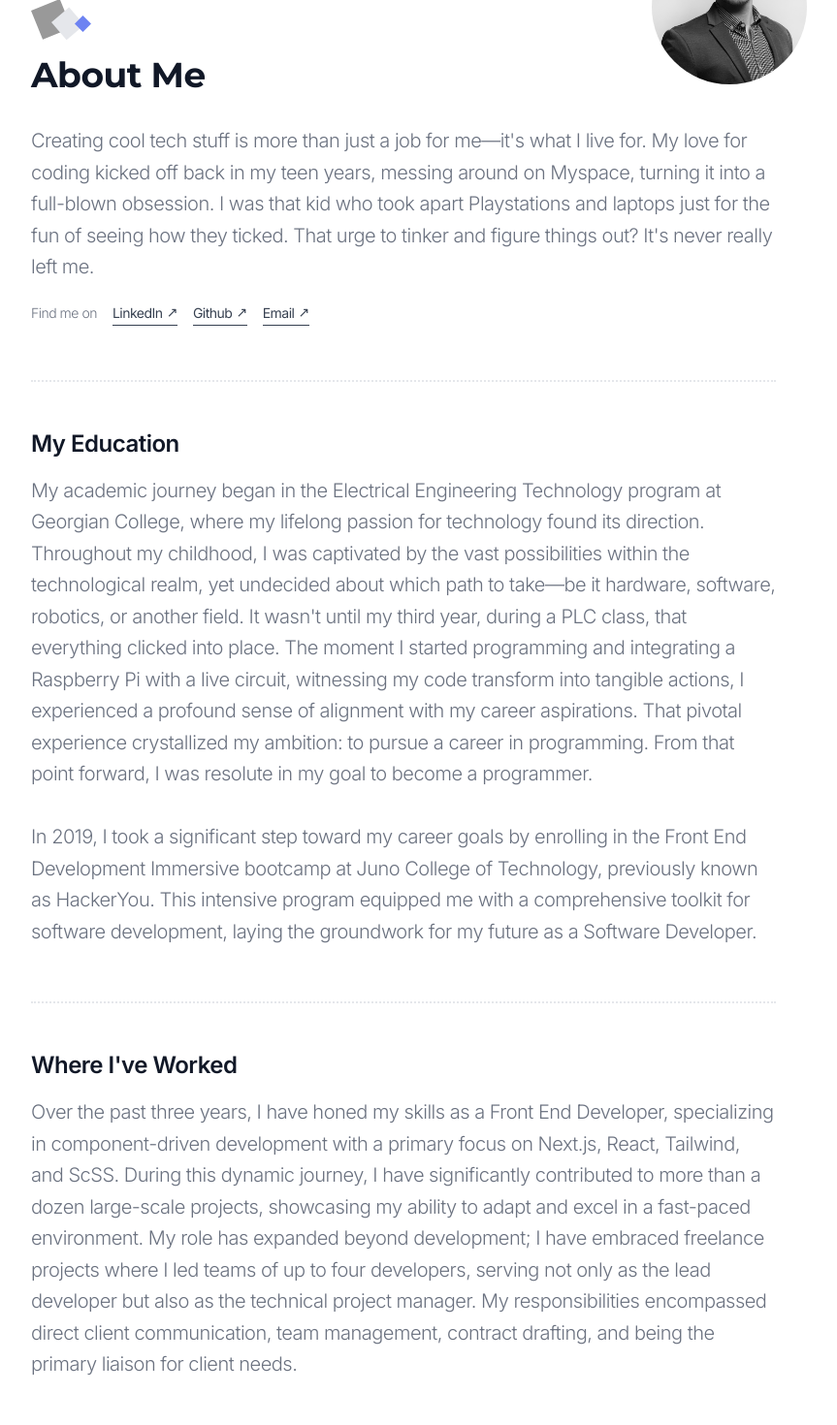
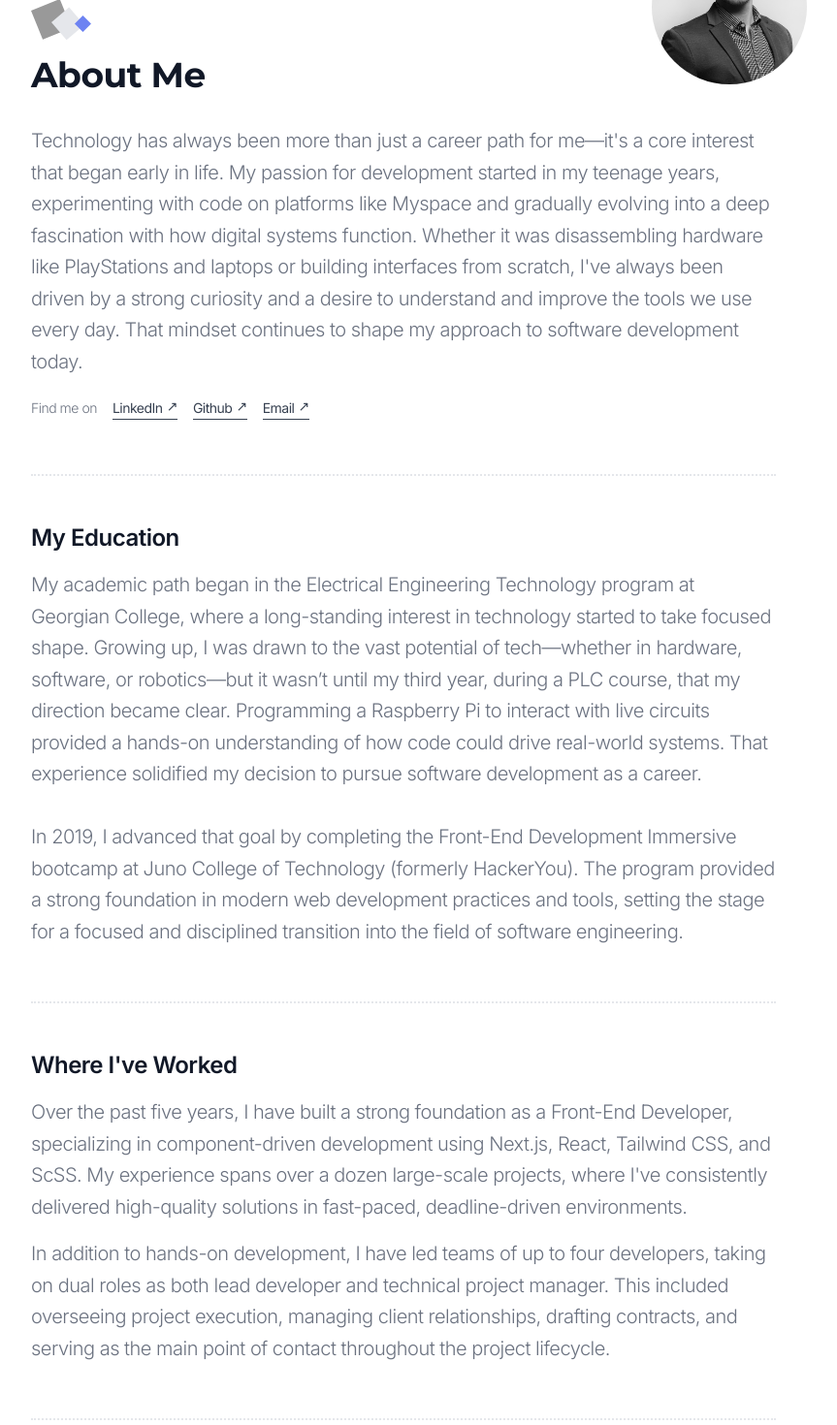
Before and after one commit to keilmart/portfolioV3, a Next.js app: page /about in a window 1280 px wide. Shown: the part 160-1630 px from the top of the page at 97% size, without its empty margins (224-1087 px from the left). Built offline with nearby package versions, Linux system fonts and the light colour scheme.

Commit message:
About section updated

```diff
--- a/components/HomepageFeaturedList/HomepageFeaturedList.js
+++ b/components/HomepageFeaturedList/HomepageFeaturedList.js
@@ -5,10 +5,7 @@ import PlaceholderBlur from "../PlaceholderBlur/PlaceholderBlur";
 const HomepageFeaturedList = ({ projects }) => {
   return (
     <ul>
-      {projects.map(
-        (project) => (
-          console.log("Project", project.name, project.order),
-          (
+      {projects.map((project) => (
         <li
           className="flex flex-col items-center space-x-0 space-y-4 antialiased border-dotted md:first:border-b-0 first:border-b-2 first:pb-6 last:pt-6 md:flex-row md:space-y-0 md:space-x-8 lg:space-x-12 dark:border-gray-400"
           key={project.slug}>
@@ -49,9 +46,7 @@ const HomepageFeaturedList = ({ projects }) => {
             </Link>
           </div>
         </li>
-          )
-        )
-      )}
+      ))}
     </ul>
   );
 };
--- a/pages/about.js
+++ b/pages/about.js
@@ -61,11 +61,14 @@ const About = () => {
         </h1>
         <div>
           <p className="mb-4">
-            Creating cool tech stuff is more than just a job for me—it&apos;s what I live
-            for. My love for coding kicked off back in my teen years, messing around on
-            Myspace, turning it into a full-blown obsession. I was that kid who took apart
-            Playstations and laptops just for the fun of seeing how they ticked. That urge
-            to tinker and figure things out? It&apos;s never really left me.
+            Technology has always been more than just a career path for me—it&apos;s a
+            core interest that began early in life. My passion for development started in
+            my teenage years, experimenting with code on platforms like Myspace and
+            gradually evolving into a deep fascination with how digital systems function.
+            Whether it was disassembling hardware like PlayStations and laptops or
+            building interfaces from scratch, I&apos;ve always been driven by a strong
+            curiosity and a desire to understand and improve the tools we use every day.
+            That mindset continues to shape my approach to software development today.
           </p>
         </div>
 
@@ -88,25 +91,22 @@ const About = () => {
         </h2>
         <div>
           <p>
-            My academic journey began in the Electrical Engineering Technology program at
-            Georgian College, where my lifelong passion for technology found its
-            direction. Throughout my childhood, I was captivated by the vast possibilities
-            within the technological realm, yet undecided about which path to take—be it
-            hardware, software, robotics, or another field. It wasn&apos;t until my third
-            year, during a PLC class, that everything clicked into place. The moment I
-            started programming and integrating a Raspberry Pi with a live circuit,
-            witnessing my code transform into tangible actions, I experienced a profound
-            sense of alignment with my career aspirations. That pivotal experience
-            crystallized my ambition: to pursue a career in programming. From that point
-            forward, I was resolute in my goal to become a programmer.
+            My academic path began in the Electrical Engineering Technology program at
+            Georgian College, where a long-standing interest in technology started to take
+            focused shape. Growing up, I was drawn to the vast potential of tech—whether
+            in hardware, software, or robotics—but it wasn’t until my third year, during a
+            PLC course, that my direction became clear. Programming a Raspberry Pi to
+            interact with live circuits provided a hands-on understanding of how code
+            could drive real-world systems. That experience solidified my decision to
+            pursue software development as a career.
           </p>
           <br />
           <p className="mb-4">
-            In 2019, I took a significant step toward my career goals by enrolling in the
-            Front End Development Immersive bootcamp at Juno College of Technology,
-            previously known as HackerYou. This intensive program equipped me with a
-            comprehensive toolkit for software development, laying the groundwork for my
-            future as a Software Developer.
+            In 2019, I advanced that goal by completing the Front-End Development
+            Immersive bootcamp at Juno College of Technology (formerly HackerYou). The
+            program provided a strong foundation in modern web development practices and
+            tools, setting the stage for a focused and disciplined transition into the
+            field of software engineering.
           </p>
         </div>
 
@@ -115,17 +115,19 @@ const About = () => {
           Where I&apos;ve Worked
         </h2>
         <div>
+          <p className="mb-4">
+            Over the past five years, I have built a strong foundation as a Front-End
+            Developer, specializing in component-driven development using Next.js, React,
+            Tailwind CSS, and ScSS. My experience spans over a dozen large-scale projects,
+            where I&apos;ve consistently delivered high-quality solutions in fast-paced,
+            deadline-driven environments.
+          </p>
           <p>
-            Over the past three years, I have honed my skills as a Front End Developer,
-            specializing in component-driven development with a primary focus on Next.js,
-            React, Tailwind, and ScSS. During this dynamic journey, I have significantly
-            contributed to more than a dozen large-scale projects, showcasing my ability
-            to adapt and excel in a fast-paced environment. My role has expanded beyond
-            development; I have embraced freelance projects where I led teams of up to
-            four developers, serving not only as the lead developer but also as the
-            technical project manager. My responsibilities encompassed direct client
-            communication, team management, contract drafting, and being the primary
-            liaison for client needs.
+            In addition to hands-on development, I have led teams of up to four
+            developers, taking on dual roles as both lead developer and technical project
+            manager. This included overseeing project execution, managing client
+            relationships, drafting contracts, and serving as the main point of contact
+            throughout the project lifecycle.
           </p>
         </div>
 
@@ -135,14 +137,14 @@ const About = () => {
         </h2>
         <a
           className="mt-4 mr-4 btn-primary primary-grad"
-          href="https://firebasestorage.googleapis.com/v0/b/portfoliov3-6fb9a.appspot.com/o/project-photos%2Fresume-dev.pdf?alt=media&token=21c32330-0c4b-438f-a71e-72a46f2de9fb"
+          href="https://www.linkedin.com/in/keilmart/"
           target="_blank"
           rel="noreferrer">
-          View Resume
+          View Linkedin
         </a>
         <a
           className="mt-4 btn-primary primary-grad"
-          href="https://github.com/keilmart/portfolioV3"
+          href="https://github.com/keilmart"
           target="_blank"
           rel="noreferrer">
           View Github
--- a/pages/projects/[slug].js
+++ b/pages/projects/[slug].js
@@ -59,6 +59,12 @@ const ProjectDetails = ({ projectData }) => {
         <h2 className="mb-4 text-3xl font-semibold text-primary dark:text-slate-200">
           Summary
         </h2>
+
+        <div className="flex items-center mb-4 ">
+          <h2 className="font-semibold text-md dark:text-slate-200">Project date:</h2>
+          <span className="text-md text-tertiary">&nbsp;{project.timeline}</span>
+        </div>
+
         <p className="text-tertiary">{project.description}</p>
         <p className="mt-5 text-tertiary">{project.descriptionTwo}</p>
         <div className="my-8">
```
Lines whose indentation alone changed are shown as unchanged.
